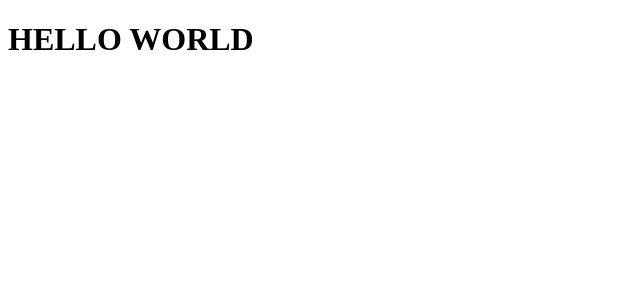
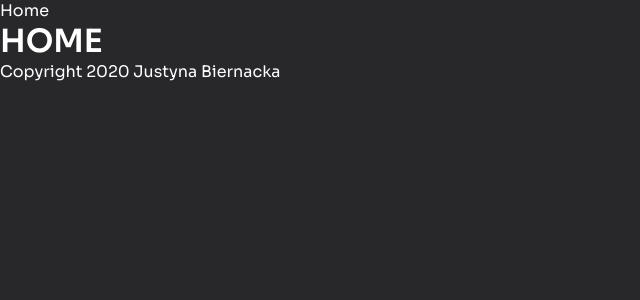
Before and after one commit to freefrogs/Animations, a React (Create React App) app: page / in a window 1280 px wide. Shown: the top 300 px of the page, without its empty margins (0-640 px from the left). Built offline with nearby package versions, Linux system fonts and the light colour scheme.

Commit message:
Add router

```diff
--- a/package.json
+++ b/package.json
@@ -9,6 +9,7 @@
     "autoprefixer": "^10.0.1",
     "react": "^17.0.1",
     "react-dom": "^17.0.1",
+    "react-router-dom": "^5.2.0",
     "react-scripts": "4.0.0",
     "web-vitals": "^0.2.4"
   },
--- a/src/components/App.js
+++ b/src/components/App.js
@@ -1,11 +1,30 @@
 import React from 'react';
+import { BrowserRouter, Route, Switch, Link } from 'react-router-dom';
+import Home from './Home';
+import Anim1 from './anim/bg/Anim1';
+import PageNotFound from './PageNotFound';
+import '../styles/App.css';
 
-const App = () => {
-  return (
-    <div>
-      <h1>HELLO WORLD</h1>
-    </div>
-  )
+class App extends React.Component {
+  render() {
+    const today = new Date();
+    const year = today.getFullYear();
+    return (
+      <div className="app">
+        <BrowserRouter>
+          <div>
+            <Link to="/">Home</Link>
+            <Switch>
+              <Route path="/" exact component={Home} />
+              <Route path="/1" exact component={Anim1} />
+              <Route component={PageNotFound} />
+            </Switch>
+            <footer>Copyright {year} Justyna Biernacka</footer>
+          </div>
+          </BrowserRouter>
+      </div>
+    )
+  }
 }
 
 export default App;
--- /dev/null
+++ b/src/components/Home.js
@@ -0,0 +1,11 @@
+import React from 'react';
+
+const Home = () => {
+  return (
+    <div>
+      <h1>HOME</h1>
+    </div>
+  )
+}
+
+export default Home;
--- /dev/null
+++ b/src/components/PageNotFound.js
@@ -0,0 +1,11 @@
+import React from 'react';
+
+const PageNotFound = () => {
+  return (
+    <div>
+      <h1>Page Nit Found 404</h1>
+    </div>
+  )
+}
+
+export default PageNotFound;
--- /dev/null
+++ b/src/components/anim/bg/Anim1.js
@@ -0,0 +1,11 @@
+import React from 'react';
+
+const Anim1 = () => {
+  return (
+    <div>
+      <h1>Animation 1</h1>
+    </div>
+  )
+}
+
+export default Anim1;
--- /dev/null
+++ b/src/styles/App.css
@@ -0,0 +1,37 @@
+@import url('https://fonts.googleapis.com/css?family=Sora:400,600&display=swap');
+
+/* --General-- */
+:root {
+  --main_font: 'Sora', Verdana, sans-serif;
+  --main_dark: rgb(40,40,43);
+  --main_light: rgb(255,255,255);
+  --shadow: rgb(206,200,205);
+  --neon: rgb(255,170,33);
+  --details: rgb(94,45,150);
+}
+
+* {
+	box-sizing: border-box;
+	-webkit-tap-highlight-color: rgba(0,0,0,0);
+  -webkit-tap-highlight-color: transparent;
+  margin: 0;
+  padding: 0;
+}
+
+body {
+  font-family: var(--main_font);
+  color: var(--main_light);
+  height: 100vh;
+  background-color: var(--main_dark);
+  min-width: 350px;
+}
+
+a {
+  text-decoration: none;
+  color: var(--main_light);
+  font-family: var(--main_font);
+}
+
+ul {
+  list-style: none;
+}
```
Also changed, not shown: 1 other file (tests, documents, lock files or other folders).
